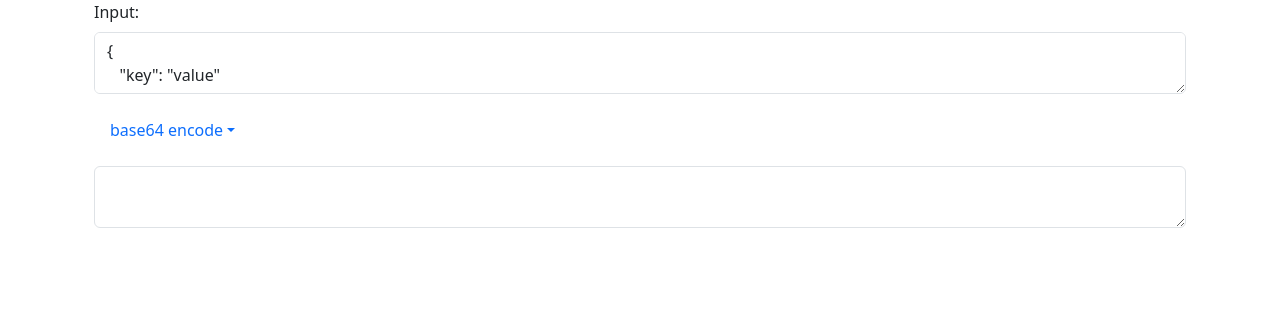
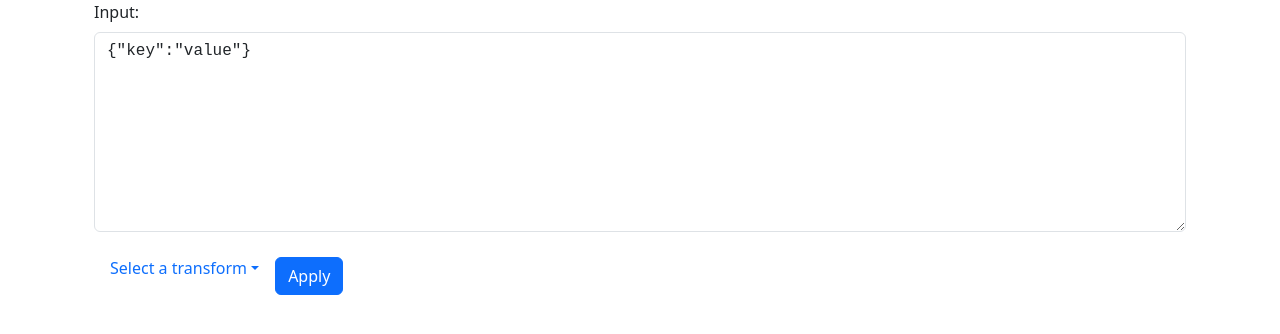
Before and after one commit to bysse/mr-data, a Vue app: page / in a window 1280 px wide. Shown: the top 334 px of the page. Built offline with nearby package versions, Linux system fonts and the light colour scheme.

Commit message:
Trying to make a selection list

```diff
--- a/src/App.vue
+++ b/src/App.vue
@@ -1,9 +1,10 @@
 <script setup>
-import Step from '@/components/Step.vue'
 import { ref, watch } from 'vue'
 import transformManager from '@/transform/manager.js'
+import TransformSelect from '@/components/TransformSelect.vue'
 
-const inputData = ref('{\n   "key": "value"\n}');
+const inputData = ref('{"key":"value"}');
+const transformId = ref('');
 
 function detectInputDataFormat(value) {
   console.log('inputData changed:', value);
@@ -16,9 +17,12 @@ function detectInputDataFormat(value) {
   console.log('scores:', scores);
 
   if (scores.length > 0) {
-    const transform = transformManager.get(scores[0]);
-    const data = transform.apply(array);
-    console.log(data);
+    transformId.value = scores[0].id;
+    //const transform = transformManager.get(scores[0]);
+    //const data = transform.apply(array);
+    //console.log(data);
+  } else {
+    transformId.value = '';
   }
 
 }
@@ -41,7 +45,10 @@ detectInputDataFormat(inputData.value);
           <textarea id="input-data" class="form-control" v-model="inputData"></textarea>
         </div>
 
-        <Step transform="base64 encode" :error=false />
+        <div class="hstack">
+          <TransformSelect :selected="transformId" />
+          <button type="button" class="btn btn-primary">Apply</button>
+        </div>
 
       </div>
     </div>
@@ -50,4 +57,11 @@ detectInputDataFormat(inputData.value);
 </template>
 
 <style scoped>
+
+#input-data {
+  font-family: monospace;
+  font-size: 1rem;
+  height: 200px;
+}
+
 </style>
--- a/src/components/TransformSelect.vue
+++ b/src/components/TransformSelect.vue
@@ -1,6 +1,6 @@
 <script setup>
 
-import { ref } from 'vue'
+import { ref, watch } from 'vue'
 import TransformSelectItem from '@/components/TransformSelectItem.vue'
 import transformManager from '@/transform/manager.js'
 
@@ -14,16 +14,43 @@ const props = defineProps({
 const emit = defineEmits(['changed'])
 
 const selected = ref(props.selected)
+const label = ref('Select a transform')
+
+function setLabel(transformId) {
+  const transform = transformManager.get(value)
+  if (transform) {
+    label.value = transform.title
+  } else {
+    label.value = 'Select a transform'
+  }
+}
+
+function selectTransform(id) {
+  return () => {
+    selected.value = id;
+    setLabel(id);
+    emit('changed', id);
+  }
+}
+
+watch(selected, (transformId) => {
+  setLabel(transformId);
+});
 
 </script>
 
 <template>
   <div class="nav mb-3">
     <li class="nav-item dropdown">
-      <a class="nav-link dropdown-toggle" data-bs-toggle="dropdown" href="#" role="button">{{ selected }}</a>
+      <a class="nav-link dropdown-toggle" data-bs-toggle="dropdown" href="#" role="button">{{ label }}</a>
       <ul class="dropdown-menu">
         <li v-for="transform in transformManager.all()">
-          <TransformSelectItem :id="transform.id" :title="transform.title" :selected="selected" />
+          <TransformSelectItem
+            :id="transform.id"
+            :title="transform.title"
+            :selected="transform.id === selected"
+            @on-select="selectTransform(transform.id)"
+          />
         </li>
       </ul>
     </li>
--- a/src/components/TransformSelectItem.vue
+++ b/src/components/TransformSelectItem.vue
@@ -5,7 +5,7 @@ import { ref } from 'vue'
 const props = defineProps({
   id: {
     type: String,
-    reuired: true
+    required: true
   },
   title: {
     type: String,
@@ -17,15 +17,19 @@ const props = defineProps({
   }
 })
 
-const emit = defineEmits(['changed'])
+const emit = defineEmits(['onSelect'])
+const selectClass = props.selected ? 'selected' : ''
 
-
-const selectClass = props.selected === props.id ? 'selected' : ''
+function emitEvent() {
+  if (!props.selected) {
+    emit('onSelect', props.id);
+  }
+}
 
 </script>
 
 <template>
-  <a class="dropdown-item" :class=selectClass href="#">{{ title }}</a>
+  <a class="dropdown-item" :class=selectClass href="#" @click.prevent="emitEvent">{{ title }}</a>
 </template>
 
 <style scoped>
```
Also changed, not shown: src/components/TransformButton.vue (added, +34 -0 lines), src/components/TransformItem.vue (deleted, +0 -28 lines).
